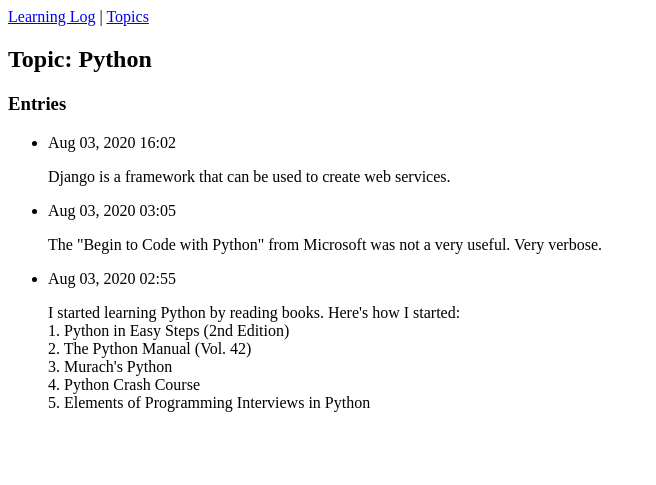
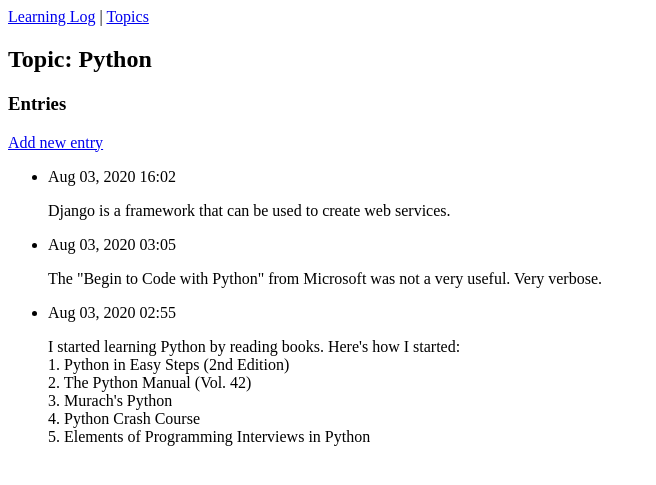
Before and after one commit to pnvnd/python-django, a Django app: page /topics/3/ in a window 1280 px wide. Shown: the top 485 px of the page, without its empty margins (0-656 px from the left). Run offline with Django 3.2, Linux system fonts and the light colour scheme; data comes from the database, SQL or seed files in the repository; both versions use the stored data as it was after the commit.

Commit message:
Added entry page and forms

```diff
--- a/learning_logs/templates/learning_logs/topic.html
+++ b/learning_logs/templates/learning_logs/topic.html
@@ -5,6 +5,10 @@
 <h2>Topic: {{ topic }}</h2>
 
 <h3>Entries</h3>
+
+<p>
+	<a href="{% url 'learning_logs:new_entry' topic.id %}">Add new entry</a>
+</p>
 
 <ul>
 	{% for entry in entries %}
--- a/learning_logs/urls.py
+++ b/learning_logs/urls.py
@@ -13,4 +13,6 @@ urlpatterns = [
     path('topics/<int:topic_id>/', views.topic, name='topic'),
     # Page for adding a new topic
     path('new_topic/', views.new_topic, name='new_topic'),
+    # Page for adding a new entry
+    path('new_entry/<int:topic_id>/', views.new_entry, name='new_entry'),
 ]
--- a/learning_logs/views.py
+++ b/learning_logs/views.py
@@ -1,6 +1,7 @@
 from django.shortcuts import render, redirect
+
 from .models import Topic
-from .forms import TopicForm
+from .forms import TopicForm, EntryForm
 
 # Create your views here.
 def index(request):
@@ -35,3 +36,23 @@ def new_topic(request):
     # Display a blank or invalid form.
     context = {'form': form}
     return render(request, 'learning_logs/new_topic.html', context)
+
+def new_entry(request, topic_id):
+    """Add a new entry for a particular topic."""
+    topic = Topic.objects.get(id=topic_id)
+
+    if request.method != 'POST':
+        # No data submitted; create a blank form.
+        form = EntryForm()
+    else:
+        # POST data submitted; process data.
+        form = EntryForm(data=request.POST)
+        if form.is_valid():
+            new_entry = form.save(commit=False)
+            new_entry.topic = topic
+            new_entry.save()
+            return redirect('learning_logs:topic', topic_id=topic_id)
+
+    # Display a blank or invalid form.
+    context = {'topic': topic, 'form': form}
+    return render(request, 'learning_logs/new_entry.html', context)
```
Also changed, not shown: learning_logs/forms.py (+8 -1 lines), learning_logs/templates/learning_logs/new_entry.html (added, +15 -0 lines), db.sqlite3.
